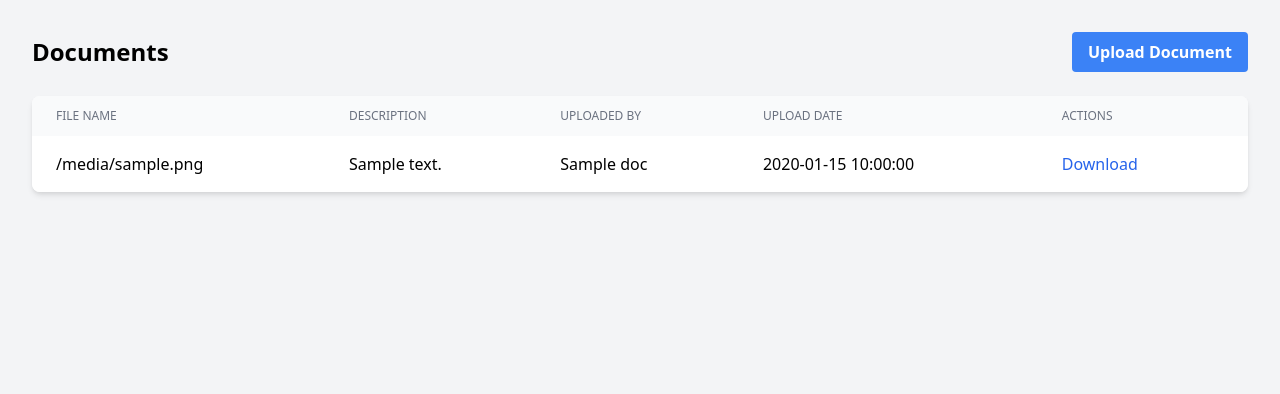
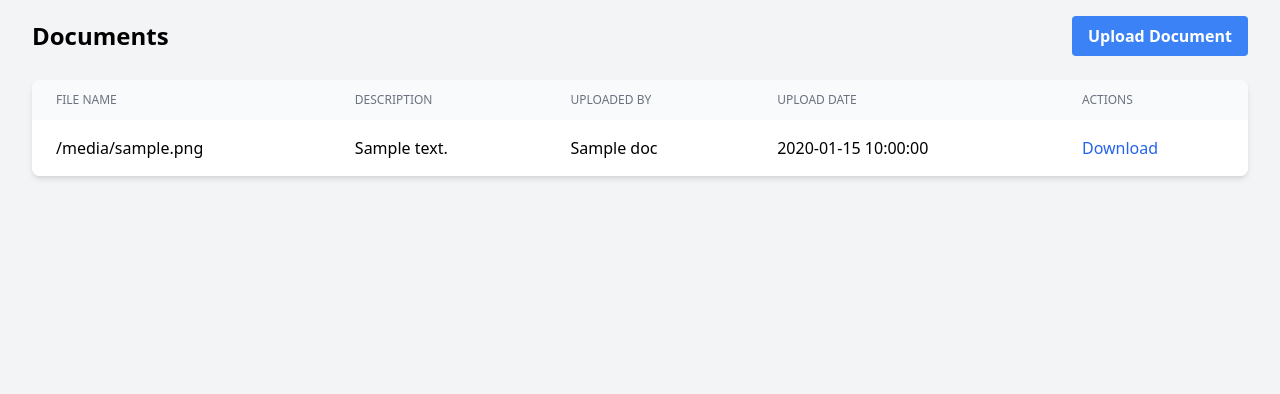
Before and after one commit to suguslove10/HRMS, a Flask app: template src/web/templates/documents/list.html in a window 1280 px wide. Shown: the part 60-454 px from the top of the page. Run offline with Flask 3, Linux system fonts and the light colour scheme; the template is opened without the code that fills it: most values are stand-ins (such as "Sample title", 1, 10 or a date in 2020).

Commit message:
Update list.html

```diff
--- a/src/web/templates/documents/list.html
+++ b/src/web/templates/documents/list.html
@@ -1,7 +1,7 @@
 {% extends "base.html" %}
 {% block title %}Documents{% endblock %}
 {% block content %}
-<div class="container mx-auto p-4">
+<div class="container mx-auto px-4">
     <div class="mb-6 flex justify-between items-center">
         <h2 class="text-2xl font-bold">Documents</h2>
         <button onclick="document.getElementById('uploadModal').classList.remove('hidden')"
@@ -29,9 +29,11 @@
                     <td class="px-6 py-4">{{ doc.description }}</td>
                     <td class="px-6 py-4">{{ doc.employee_name }}</td>
                     <td class="px-6 py-4">{{ doc.created_at|format_date }}</td>
-                    <td class="px-6 py-4">
-                        <a href="{{ doc.download_url }}" class="text-blue-600 hover:text-blue-900 mr-4" target="_blank">Download</a>
-                        {% if session.user_id == doc.employee_id or session.is_admin %}
+                    <td class="px-6 py-4 space-x-2">
+                        <a href="{{ doc.download_url }}"
+                           class="text-blue-600 hover:text-blue-900"
+                           target="_blank">Download</a>
+                        {% if session.user_id == doc.employee_id or is_admin %}
                         <button onclick="deleteDocument('{{ doc.document_id }}')"
                                 class="text-red-600 hover:text-red-900">Delete</button>
                         {% endif %}
```
